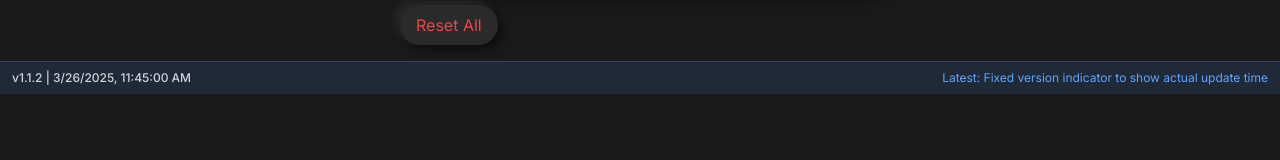
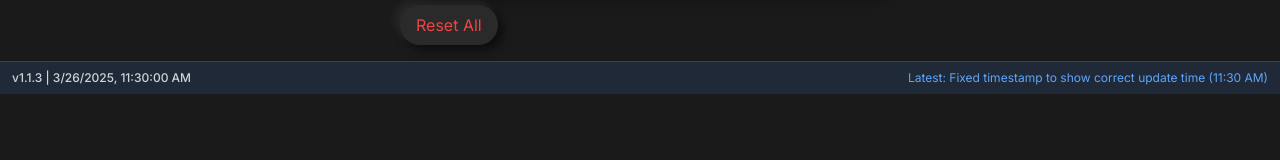
Before and after one commit to MaartenRischen/ThaiFlashcardsApp, a Next.js app: page / in a window 1280 px wide. Shown: the part 255-415 px from the top of the page. Built offline with nearby package versions, Linux system fonts and the light colour scheme.

Commit message:
Fix timestamp to show correct update time (11:30 AM)

```diff
--- a/app/page.tsx
+++ b/app/page.tsx
@@ -88,9 +88,9 @@ interface ExampleSentence {
 
 // Update version info with fixed timestamp
 const VERSION_INFO = {
-  lastUpdated: "2025-03-26T11:45:00Z", // Fixed timestamp of when v1.1.1 was released
-  version: "1.1.2",
-  changes: "Fixed version indicator to show actual update time"
+  lastUpdated: "2025-03-26T11:30:00Z", // Corrected timestamp to 11:30 AM
+  version: "1.1.3",
+  changes: "Fixed timestamp to show correct update time (11:30 AM)"
 };
 
 // Update phrases with real example sentences
```
